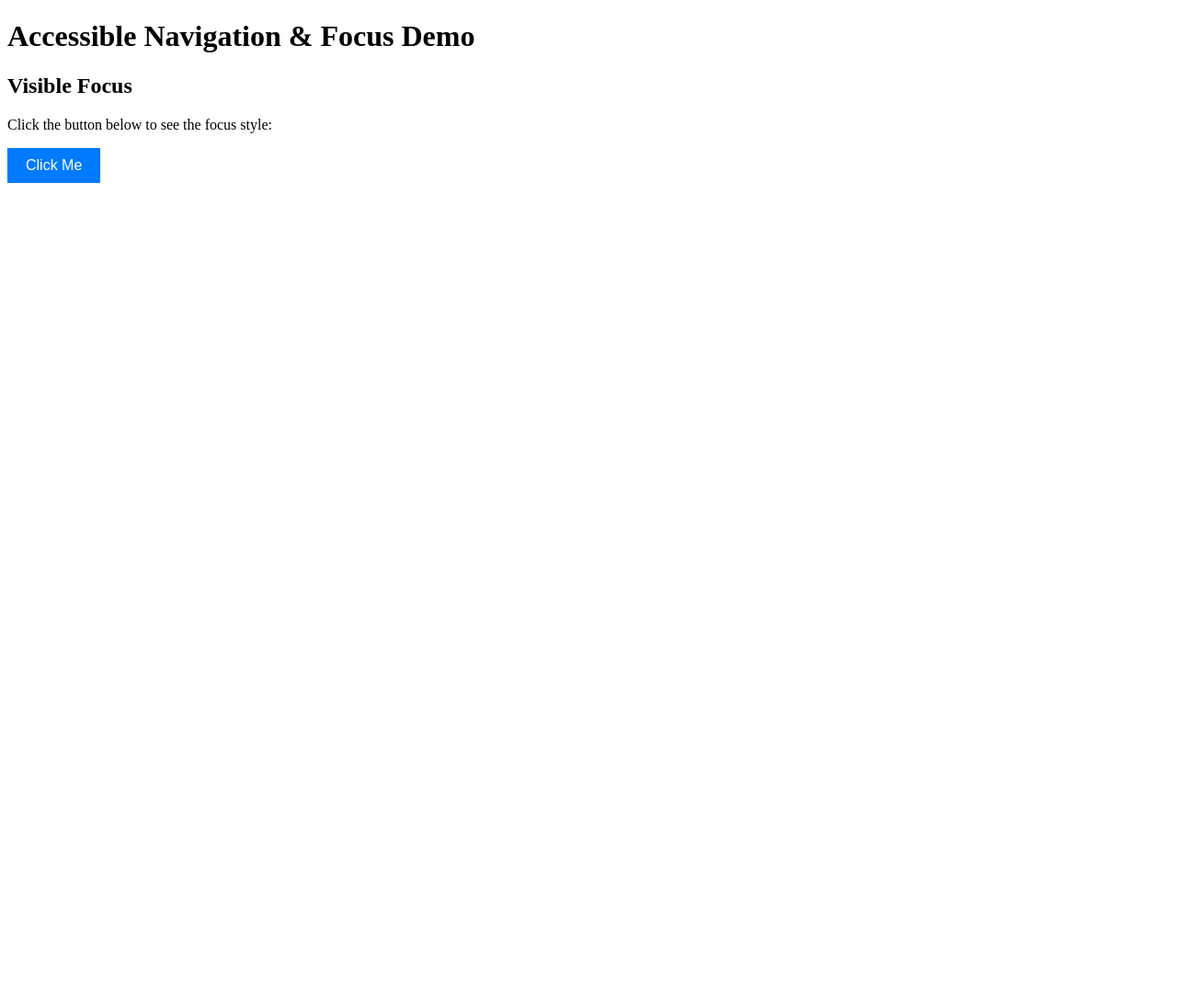
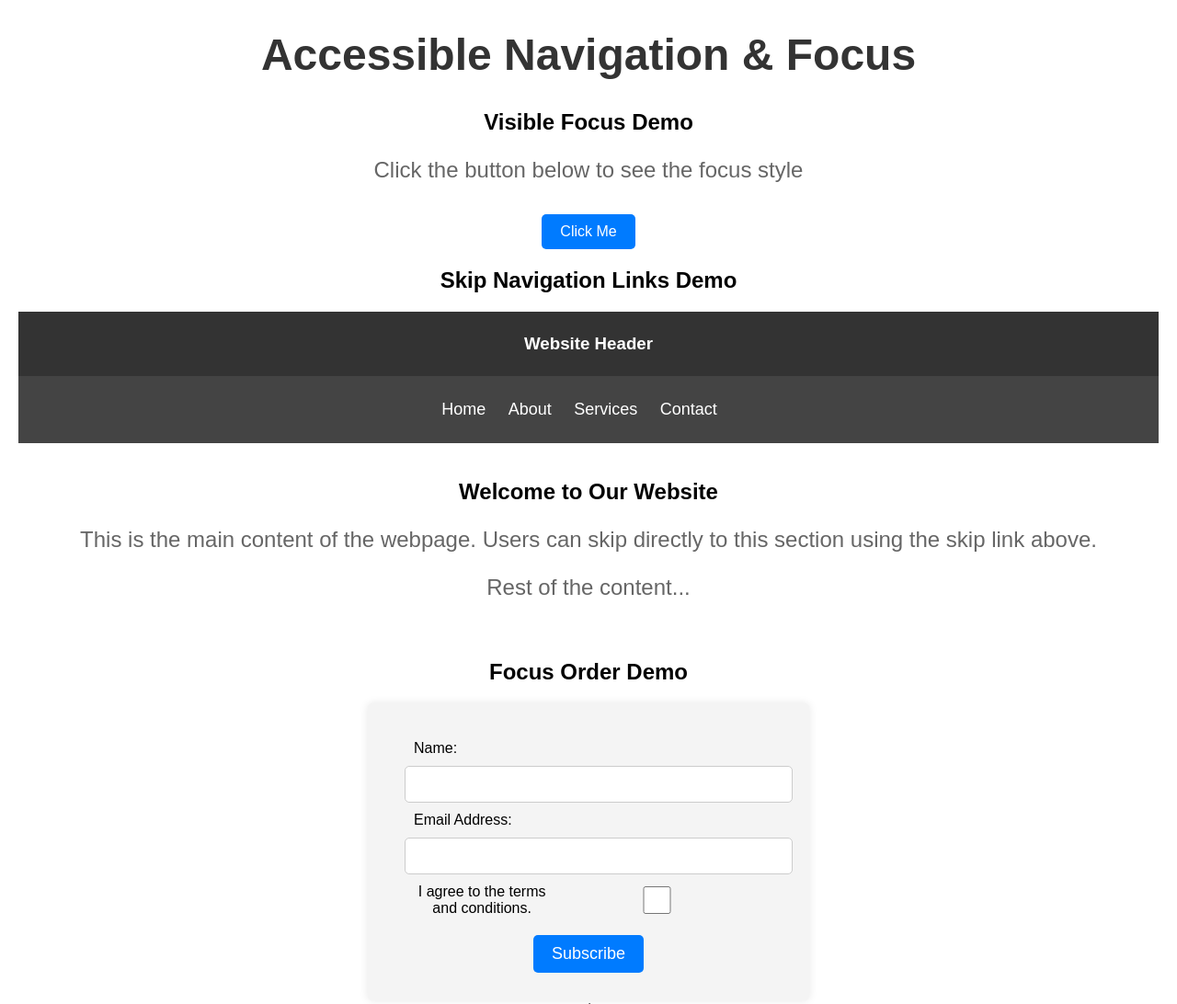
Before and after one commit to LinkedInLearning/accessible-layout-for-the-web-4488047, a plain HTML site: page index.html in a window 1280 px wide. Shown: the top 1092 px of the page at 92% size. Before the commit the page ends 800 px from the top, so only its background shows below. Drawn offline with Linux system fonts and the light colour scheme.

Commit message:
add demos for movie 03_02

```diff
--- a/index.html
+++ b/index.html
@@ -9,17 +9,17 @@
 </head>
 
 <body>
-  <h1>Accessible Navigation & Focus Demo</h1>
+  <h1>Accessible Navigation & Focus</h1>
   <section>
-    <h2>Visible Focus</h2>
-    <p>Click the button below to see the focus style:</p>
+    <h2>Visible Focus Demo</h2>
+    <p>Click the button below to see the focus style</p>
     <button class="button">Click Me</button>
   </section>
-  <!-- <section>
-    <h2>Skip Navigation Links</h2>
+  <section>
+    <h2>Skip Navigation Links Demo</h2>
     <a href="#main-content" class="skip-link">Skip to main content</a>
     <header>
-      <h1>Website Header</h1>
+      <h3>Website Header</h3>
     </header>
     <nav>
       <ul>
@@ -34,9 +34,9 @@
       <p>This is the main content of the webpage. Users can skip directly to this section using the skip link above.</p>
       <p>Rest of the content...</p>
     </main>
-  </section> -->
-  <!-- <section>
-    <h2>Focus Order</h2>
+  </section>
+  <section>
+    <h2>Focus Order Demo</h2>
     <form>
       <label for="name">Name:</label>
       <input type="text" id="name" tabindex="1">
@@ -51,7 +51,6 @@
 
       <button type="submit">Subscribe</button>
     </form>
-  </section> -->
-</body>
-
+  </section>
+</body> ctr
 </html>
--- a/style.css
+++ b/style.css
@@ -1,3 +1,19 @@
+body {
+  font-family: Arial, sans-serif;
+  margin: 20px;
+  text-align: center;
+}
+
+h1 {
+  color: #333;
+  font-size: 3rem;
+}
+
+p {
+  color: #666;
+  font-size: 1.5rem;
+}
+
 .button {
   background-color: #007bff;
   color: #fff;
@@ -9,8 +25,57 @@
 
 /* Accessible focus style (after enhancement) */
 .button:focus {
-  outline: 2px solid #007bff;
-  outline-offset: 2px;
+  outline: 3px solid #007bff;
+  outline-offset: 3px;
+}
+
+
+/* Style for skip link */
+.skip-link {
+  position: absolute;
+  left: -9999px;
+  /* Move off-screen, but still accessible */
+  background-color: #007bff;
+  color: #fff;
+  padding: 5px;
+}
+
+.skip-link:focus {
+  left: 25px;
+}
+
+header {
+  background-color: #333;
+  color: #fff;
+  padding: 5px;
+  text-align: center;
+}
+
+nav {
+  background-color: #444;
+  color: #fff;
+  padding: 10px;
+  text-align: center;
+}
+
+nav ul {
+  list-style: none;
+  padding: 0;
+}
+
+nav ul li {
+  display: inline;
+  margin-right: 20px;
+}
+
+nav ul li a {
+  text-decoration: none;
+  color: #fff;
+  font-size: 18px;
+}
+
+main {
+  padding: 20px;
 }
 
 /* Style for form elements */
@@ -22,6 +87,39 @@ label {
 input,
 label {
   font-size: 16px;
+}
+
+form {
+  max-width: 400px;
+  margin: 0 auto;
+  background-color: #f4f4f4;
+  padding: 30px 40px;
+  border-radius: 5px;
+  box-shadow: 0 0 10px rgba(0, 0, 0, 0.1);
+}
+
+label {
+  display: flex;
+  margin: 10px;
+  font-size: 16px;
+}
+
+input {
+  width: 100%;
+  padding: 10px;
+  border: 1px solid #ccc;
+  border-radius: 5px;
+}
+
+button {
+  background-color: #007bff;
+  color: #fff;
+  padding: 10px 20px;
+  border: none;
+  cursor: pointer;
+  font-size: 18px;
+  margin-top: 10px;
+  border-radius: 5px;
 }
 
 /* Incorrect tab order */
@@ -36,33 +134,3 @@ label {
 #name {
   order: 3;
 }
-
-/* Style for skip link */
-.skip-link {
-  position: absolute;
-  left: -9999px;
-  /* Move off-screen, but still accessible */
-  background-color: #007bff;
-  color: #fff;
-  padding: 5px;
-}
-
-.skip-link:focus {
-  left: 0;
-}
-
-header {
-  background-color: #333;
-  color: #fff;
-  padding: 10px;
-}
-
-nav {
-  background-color: #444;
-  color: #fff;
-  padding: 10px;
-}
-
-main {
-  padding: 20px;
-}
```
